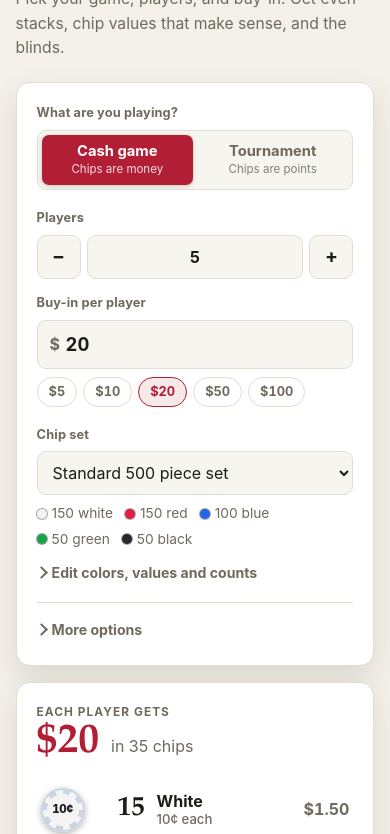
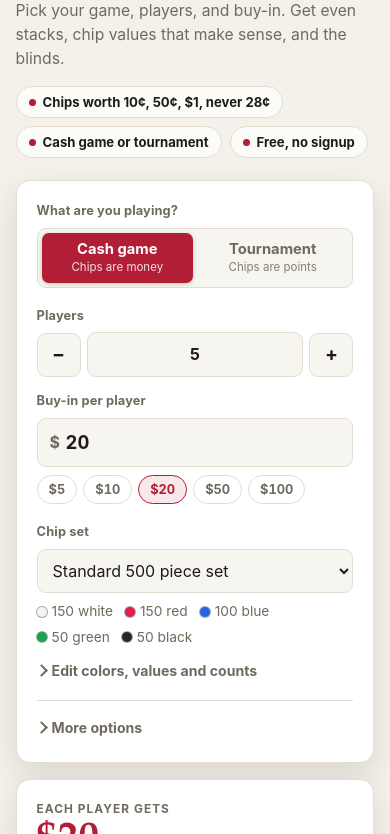
Before and after one commit to KarthikSubramanian07/ChipRatio, a website built with Vite: page index.html in a window 390 px wide. Shown: the part 171-1005 px from the top of the page. Built offline with nearby package versions, Linux system fonts and the light colour scheme.

Commit message:
feat(ui): stretch the hero across the full page width
The headline and description sat in a 40rem column on the left. The hero
now uses the same two columns as the calculator: the headline over the
setup panel, the description and three short highlights over the answer.
It stacks into one column on phones.

```diff
--- a/index.html
+++ b/index.html
@@ -106,10 +106,17 @@
     <main class="wrap">
       <section class="hero">
         <h1>Split your poker chips in seconds</h1>
-        <p class="hero-sub">
-          Pick your game, players, and buy-in. Get even stacks, chip values that make sense, and the
-          blinds.
-        </p>
+        <div class="hero-side">
+          <p class="hero-sub">
+            Pick your game, players, and buy-in. Get even stacks, chip values that make sense, and
+            the blinds.
+          </p>
+          <ul class="hero-points" aria-label="Highlights">
+            <li>Chips worth 10¢, 50¢, $1, never 28¢</li>
+            <li>Cash game or tournament</li>
+            <li>Free, no signup</li>
+          </ul>
+        </div>
       </section>
 
       <!-- The calculator mounts here. It is fully client side and needs JavaScript. -->
--- a/src/styles/main.css
+++ b/src/styles/main.css
@@ -242,20 +242,52 @@ p {
 }
 
 /* --- Hero + explainers ----------------------------------------------------------- */
+/* The hero spans the page in the same two columns as the calculator below it: the headline
+   over the setup panel, the description and highlights over the answer. Stacked on phones. */
 .hero {
-  padding: 32px 0 20px;
-  max-width: 40rem;
+  display: grid;
+  grid-template-columns: minmax(0, 1fr) minmax(0, 1.05fr);
+  gap: 12px var(--gap);
+  align-items: center;
+  padding: 36px 0 24px;
 }
 .hero h1 {
   font-family: var(--display);
-  font-size: clamp(2rem, 5vw, 3rem);
+  font-size: clamp(2.2rem, 4.6vw, 3.4rem);
   font-weight: 700;
-  margin-bottom: 0.25em;
+  margin: 0;
 }
 .hero-sub {
   color: var(--muted);
-  font-size: 1.05rem;
+  font-size: 1.08rem;
   margin: 0;
+}
+.hero-points {
+  list-style: none;
+  display: flex;
+  flex-wrap: wrap;
+  gap: 8px;
+  margin: 14px 0 0;
+  padding: 0;
+}
+.hero-points li {
+  font-size: 0.82rem;
+  font-weight: 650;
+  color: var(--text);
+  background: color-mix(in srgb, var(--surface) 70%, transparent);
+  border: 1px solid var(--border);
+  border-radius: 999px;
+  padding: 5px 12px;
+}
+.hero-points li::before {
+  content: '';
+  display: inline-block;
+  width: 7px;
+  height: 7px;
+  margin-right: 7px;
+  border-radius: 50%;
+  background: var(--accent);
+  vertical-align: 1px;
 }
 /* The explainer section runs the full width of the page: three cards side by side on a
    laptop, two on a tablet, one on a phone. Each card keeps a comfortable line length. */
@@ -374,8 +406,9 @@ p {
 }
 /* iPad portrait and small laptops: two narrower columns with a little less padding. */
 @media (min-width: 720px) and (max-width: 1099px) {
-  .calc {
-    gap: 12px;
+  .calc,
+  .hero {
+    column-gap: 12px;
   }
   .panel {
     padding: 18px;
@@ -424,6 +457,9 @@ p {
 }
 @media (max-width: 719px) {
   .hero {
+    grid-template-columns: minmax(0, 1fr);
+    max-width: 580px;
+    margin-inline: auto;
     padding: 22px 0 14px;
   }
   .hero-sub {
```
